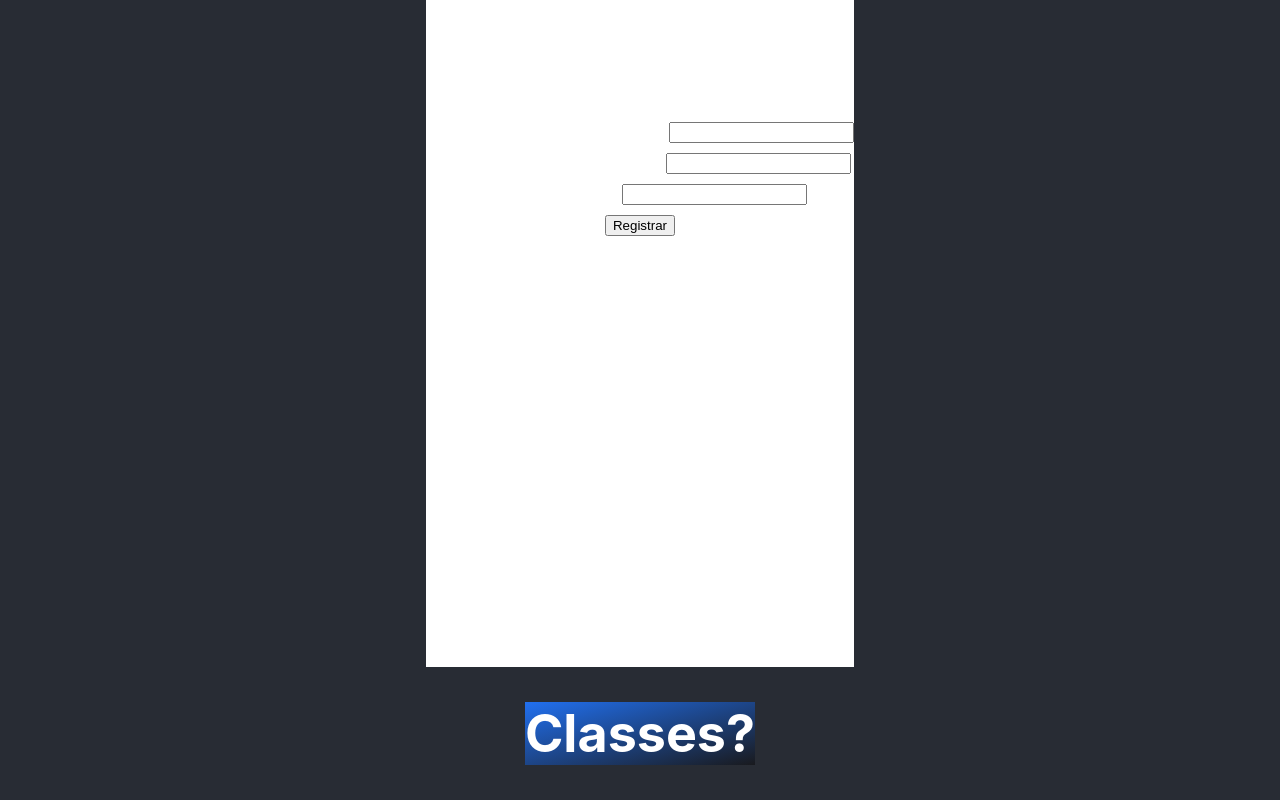
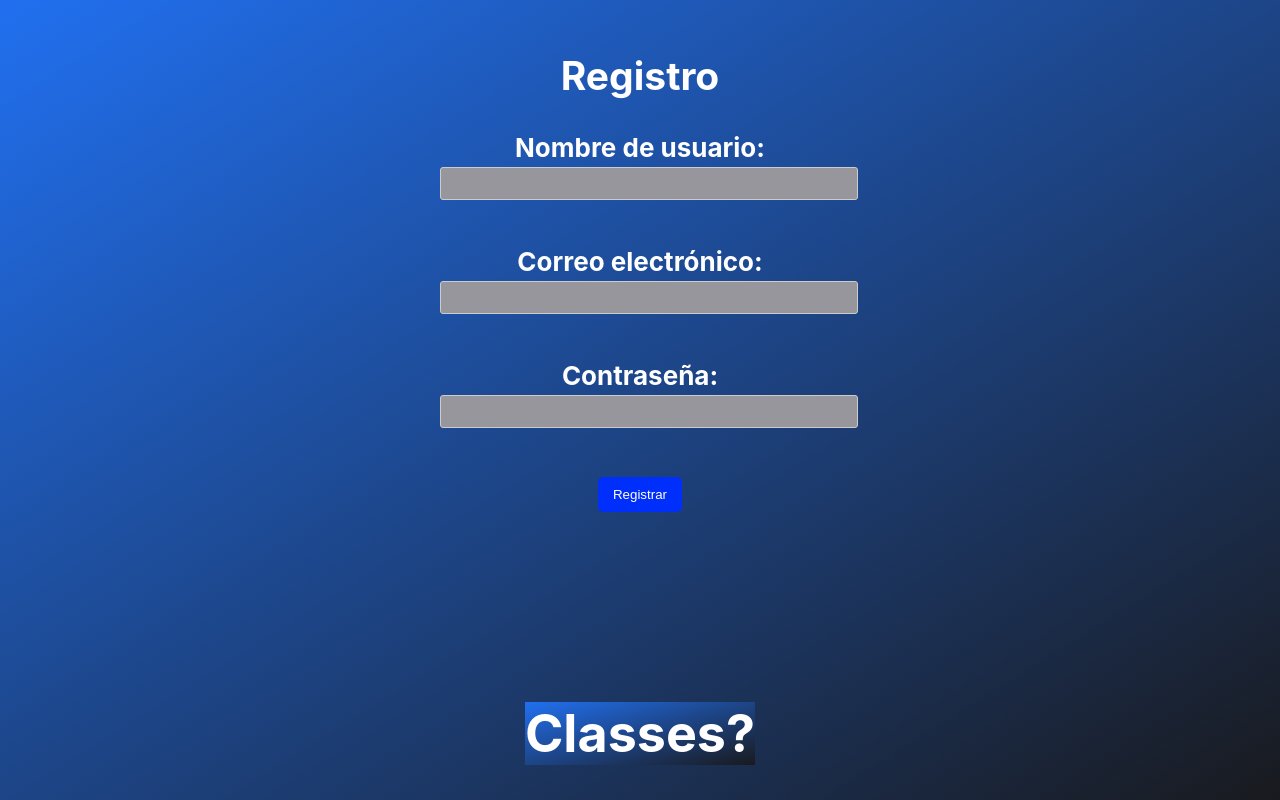
Before and after one commit to EmiVivallo/LosPerroAmigos, a React (Create React App) app in the folder los_perro_amigo/: page / in a window 1280 px wide. Built offline with nearby package versions, Linux system fonts and the light colour scheme.

Commit message:
Modificando css

```diff
--- a/los_perro_amigo/src/App.css
+++ b/los_perro_amigo/src/App.css
@@ -14,14 +14,14 @@
 }
 
 .App-header {
-  background-color: #282c34;
+  background: linear-gradient(to bottom right, #2170F0, #191A1E);
   min-height: 100vh;
   display: flex;
   flex-direction: column;
   align-items: center;
   justify-content: center;
   font-size: calc(10px + 2vmin);
-  color: white;
+  color: rgb(255, 255, 255);
 }
 
 .App-link {
@@ -39,9 +39,48 @@
 
 .container {
   flex: 1;
-  background-color: #fff;
   justify-content: center;
 }
 
+
+/* Estilos para el contenedor del formulario */
+.form-container {
+  max-width: 400px;
+  margin: 0 auto;
+  padding: 20px;
+  border-radius: 5px;
+}
+
+/* Estilos para los campos del formulario */
+.form-label {
+  font-weight: bold;
+  display: block;
+  margin-bottom: 5px;
+}
+
+.form-input {
+  width: 100%;
+  padding: 8px;
+  margin-bottom: 10px;
+  border: 1px solid #ccc;
+  background-color: #96969c;
+  border-radius: 3px;
+}
+
+/* Estilos para el botón de registro */
+.form-button {
+  background-color: #002efa;
+  color: white;
+  padding: 10px 15px;
+  border: none;
+  border-radius: 5px;
+  cursor: pointer;
+}
+
+.form-button:hover {
+  background-color: #0a089c;
+}
+
+
 .gradient-background {
   background: linear-gradient(to bottom right, #2170F0, #191A1E);}
--- a/los_perro_amigo/src/componentes/RegisterForm.js
+++ b/los_perro_amigo/src/componentes/RegisterForm.js
@@ -6,46 +6,44 @@ const RegisterForm = () => {
   const [password, setPassword] = useState('');
 
   const handleRegister = () => {
-    // Aquí puedes enviar los datos a tu servidor para procesar el registro
-    // Por ejemplo, usando una API o un endpoint en tu backend
-    // Puedes usar fetch() o cualquier otra biblioteca de AJAX
-
-    // Una vez que los datos sean enviados exitosamente, puedes mostrar un mensaje de éxito
     alert(`¡Registro exitoso! Bienvenido, ${username}.`);
   };
 
   return (
-    <div>
+    <div className="form-container">
       <h2>Registro</h2>
       <form>
-        <label>
+        <label className="form-label">
           Nombre de usuario:
           <input
             type="text"
             value={username}
             onChange={(e) => setUsername(e.target.value)}
+            className="form-input"
           />
         </label>
         <br />
-        <label>
+        <label className="form-label">
           Correo electrónico:
           <input
             type="email"
             value={email}
             onChange={(e) => setEmail(e.target.value)}
+            className="form-input"
           />
         </label>
         <br />
-        <label>
+        <label className="form-label">
           Contraseña:
           <input
             type="password"
             value={password}
             onChange={(e) => setPassword(e.target.value)}
+            className="form-input"
           />
         </label>
         <br />
-        <button type="button" onClick={handleRegister}>
+        <button type="button" onClick={handleRegister} className="form-button">
           Registrar
         </button>
       </form>
```
